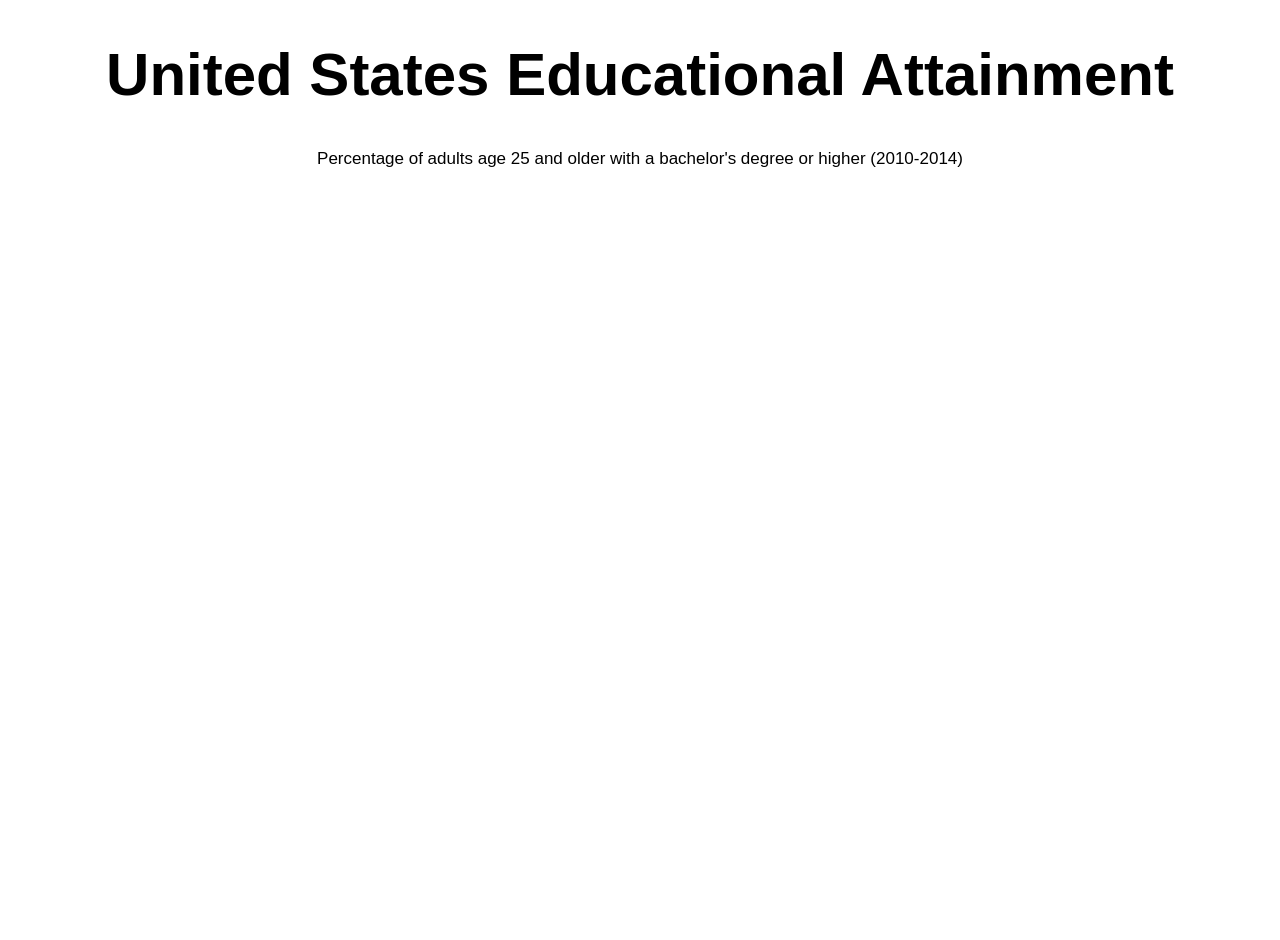
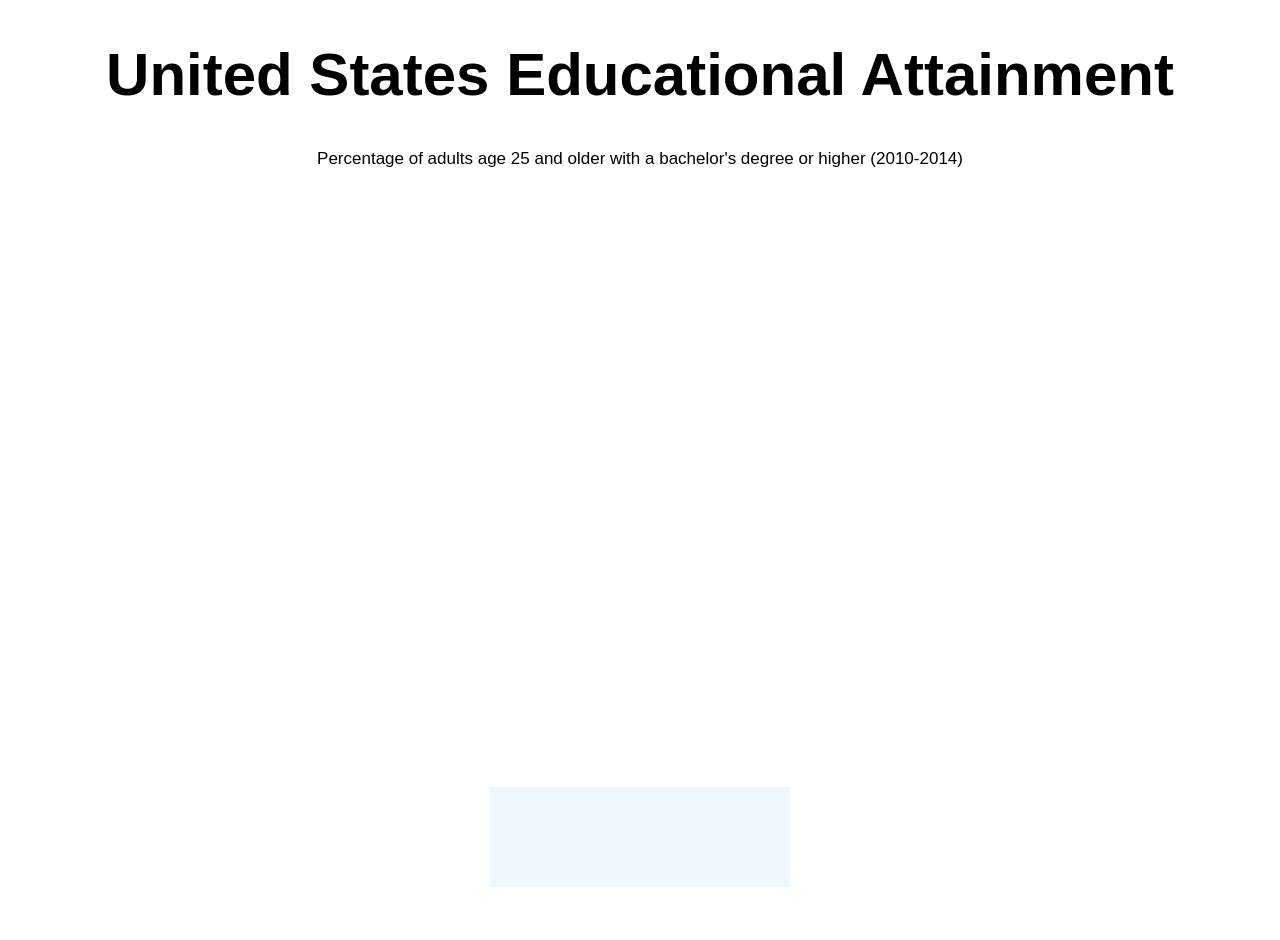
Before and after one commit to FloppyCacti/Data-Visualization, a plain HTML site: page choropleth-map/index.html in a window 1280 px wide. After the commit the page ends 891 px from the top, so only its background shows below. Drawn offline with nearby package versions, Linux system fonts and the light colour scheme; no server answers.

Commit message:
add legend svg

```diff
--- a/choropleth-map/script.js
+++ b/choropleth-map/script.js
@@ -4,6 +4,7 @@ const educationURL =
   "https://cdn.freecodecamp.org/testable-projects-fcc/data/choropleth_map/for_user_education.json";
 
 const svg = d3.select("#map").attr("width", 1000).attr("height", 600);
+const legend = d3.select("#legend").attr("width", 300).attr("height", 100);
 let countyData;
 let educationData;
 
--- a/choropleth-map/styles.css
+++ b/choropleth-map/styles.css
@@ -15,3 +15,7 @@ h2 {
   font-size: 17px;
   font-weight: normal;
 }
+
+#legend {
+  background-color: aliceblue;
+}
```
